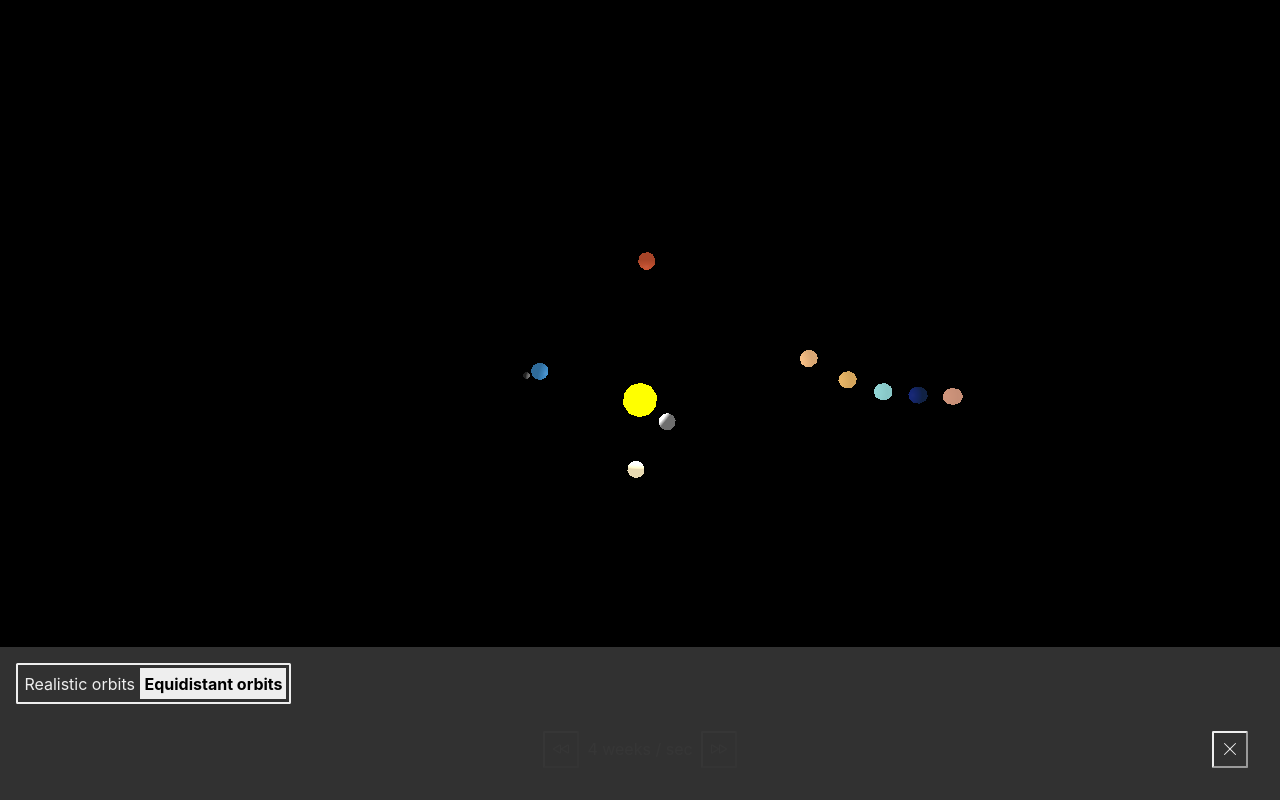
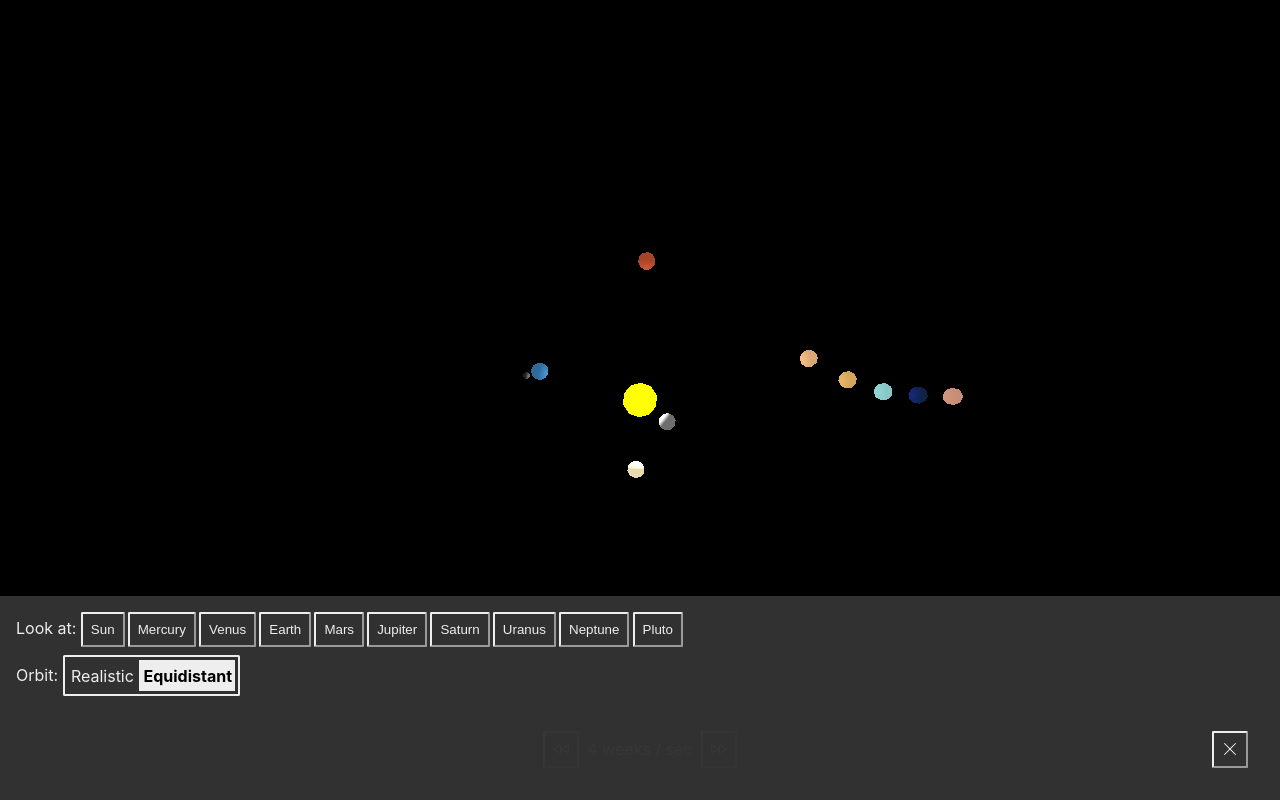
Before and after one commit to spicalous/space-viz, a Vue app: page / in a window 1280 px wide. Both pictures are taken after a click on the button 1230 px from the left and 749 px from the top of the page. Built offline with nearby package versions, Linux system fonts and the light colour scheme; the HTML template or start-up script is replaced by a standard one.

Commit message:
implement "look at" user controls

```diff
--- a/src/components/MainContainer.vue
+++ b/src/components/MainContainer.vue
@@ -1,6 +1,6 @@
 <script setup lang="ts">
   import { ref } from 'vue';
-  import { PerspectiveCamera, PointLight, Scene } from 'three';
+  import { PerspectiveCamera, PointLight, Scene, Vector3 } from 'three';
   import CanvasContainer from './CanvasContainer.vue';
   import UserControlsContainer from './UserControlsContainer.vue';
   import DebugContainer from './DebugContainer.vue';
@@ -14,37 +14,38 @@
   const speed = ref(Speed.FOUR_WEEKS_PER_SECOND);
   const equidistantOrbits = ref(true);
   const fps = ref(0);
-  const objects: AstronomicalObjectViewModel[] = [];
+
+                                                        // | radius 100km | rotation mins | mesh properties                       |
+                                                        // |==============|===============|=======================================|
+  const sun = new AstronomicalObjectViewModel("Sun",                   10,          36072, { emissive: 0xFFFF00 });
+  const mercury = new AstronomicalObjectViewModel("Mercury",            5,          84450, { color: 0x6E6E6E, emissive: 0x6E6E6E });
+  const venus = new AstronomicalObjectViewModel("Venus",                5,         349946, { color: 0xE8DAB2, emissive: 0xE8DAB2 });
+  const earth = new AstronomicalObjectViewModel("Earth",                5,           1436, { color: 0x2F6B9A, emissive: 0x2F6B9A });
+  const mars = new AstronomicalObjectViewModel("Mars",                  5,           1477, { color: 0xA64428, emissive: 0xA64428 });
+  const jupiter = new AstronomicalObjectViewModel("Jupiter",            5,            596, { color: 0xD9A774, emissive: 0xD9A774 });
+  const saturn = new AstronomicalObjectViewModel("Saturn",              5,            639, { color: 0xD4A55C, emissive: 0xD4A55C });
+  const uranus = new AstronomicalObjectViewModel("Uranus",              5,           1034, { color: 0x88C7C7, emissive: 0x88C7C7 });
+  const neptune = new AstronomicalObjectViewModel("Neptune",            5,            967, { color: 0x2233FF, emissive: 0x112244 });
+  const pluto = new AstronomicalObjectViewModel("Pluto",                5,           9197, { color: 0xC68E76, emissive: 0xC68E76 });
+  const moon = new AstronomicalObjectViewModel("Moon",                  2,          39343, { color: 0x888888, emissive: 0x222222 });
+
+  const objects: AstronomicalObjectViewModel[] = [
+    sun,
+    mercury,
+    venus,
+    earth,
+    mars,
+    jupiter,
+    saturn,
+    uranus,
+    neptune,
+    pluto,
+    moon
+  ];
   const camera = initCamera();
   const scene = initScene();
 
   function initScene() {
-                                                // | radius 100km | rotation mins | mesh properties                       |
-                                                // |==============|===============|=======================================|
-    const sun = new AstronomicalObjectViewModel(               10,          36072, { emissive: 0xFFFF00 });
-    const mercury = new AstronomicalObjectViewModel(            5,          84450, { color: 0x6E6E6E, emissive: 0x6E6E6E });
-    const venus = new AstronomicalObjectViewModel(              5,         349946, { color: 0xE8DAB2, emissive: 0xE8DAB2 });
-    const earth = new AstronomicalObjectViewModel(              5,           1436, { color: 0x2F6B9A, emissive: 0x2F6B9A });
-    const mars = new AstronomicalObjectViewModel(               5,           1477, { color: 0xA64428, emissive: 0xA64428 });
-    const jupiter = new AstronomicalObjectViewModel(            5,            596, { color: 0xD9A774, emissive: 0xD9A774 });
-    const saturn = new AstronomicalObjectViewModel(             5,            639, { color: 0xD4A55C, emissive: 0xD4A55C });
-    const uranus = new AstronomicalObjectViewModel(             5,           1034, { color: 0x88C7C7, emissive: 0x88C7C7 });
-    const neptune = new AstronomicalObjectViewModel(            5,            967, { color: 0x2233FF, emissive: 0x112244 });
-    const pluto = new AstronomicalObjectViewModel(              5,           9197, { color: 0xC68E76, emissive: 0xC68E76 });
-    const moon = new AstronomicalObjectViewModel(               2,          39343, { color: 0x888888, emissive: 0x222222 });
-
-    objects.push(sun);
-    objects.push(mercury);
-    objects.push(venus);
-    objects.push(earth);
-    objects.push(mars);
-    objects.push(jupiter);
-    objects.push(saturn);
-    objects.push(uranus);
-    objects.push(neptune);
-    objects.push(pluto);
-    objects.push(moon);
-
     const scene = new Scene();
     scene.add(sun.mesh);
     scene.add(sun.group);
@@ -96,6 +97,26 @@
   function getAspectRatio(): number {
     return window.innerWidth / window.innerHeight;
   }
+
+  const lookAtControlData: AstronomicalObjectViewModel[] = [
+    sun,
+    mercury,
+    venus,
+    earth,
+    mars,
+    jupiter,
+    saturn,
+    uranus,
+    neptune,
+    pluto
+  ];
+
+  function lookAt(object: AstronomicalObjectViewModel) {
+    const targetPosition = new Vector3();
+    object.mesh.getWorldPosition(targetPosition);
+    console.log(targetPosition);
+    camera.lookAt(targetPosition); // TODO investigate why this doesn't work;
+  }
 </script>
 
 <template>
@@ -111,6 +132,8 @@
     <UserControlsContainer
       v-model:current-speed="speed"
       v-model:equidistant-orbits="equidistantOrbits"
+      :look-at-control-data="lookAtControlData"
+      @lookAt="lookAt"
     />
     <DebugContainer
       v-if="props.debugEnabled"
--- a/src/components/UserControlsContainer.vue
+++ b/src/components/UserControlsContainer.vue
@@ -7,9 +7,15 @@
   import IconRewind from './icons/IconRewind.vue';
   import IconList from './icons/IconList.vue';
   import TextToggle from './TextToggle.vue';
+  import AstronomicalObjectViewModel from './../view-models/astronomical-object-view-model';
 
   const currentSpeed: Ref<Speed> = defineModel('currentSpeed', { required: true });
   const equidistantOrbits: Ref<boolean> = defineModel('equidistantOrbits', { required: true });
+  const emit = defineEmits(['lookAt']);
+  const props = defineProps<{
+    lookAtControlData: AstronomicalObjectViewModel[]
+  }>();
+
   const showMenu = ref(false);
 
   const SPEED_TO_INDEX = [
@@ -59,10 +65,22 @@
     <div v-if="showMenu" class="menu">
       <div class="menu-content">
         <div class="menu-row">
+          Look at:
+          <button
+            v-for="astronomicalObjectViewModel in props.lookAtControlData"
+            :key="astronomicalObjectViewModel.displayName"
+            style="margin-right: 0.2rem;"
+            @click="emit('lookAt', astronomicalObjectViewModel)"
+          >
+            {{ astronomicalObjectViewModel.displayName }}
+          </button>
+        </div>
+        <div class="menu-row">
+          Orbit:
           <TextToggle
             v-model="equidistantOrbits"
-            left-false-text="Realistic orbits"
-            right-true-text="Equidistant orbits"
+            left-false-text="Realistic"
+            right-true-text="Equidistant"
           />
         </div>
       </div>
@@ -101,6 +119,10 @@
     right: 2rem;
   }
 
+  .menu-row {
+    margin-bottom: 0.5rem;
+  }
+
   .speed-controls {
     align-self: flex-end;
     width: 100%;
--- a/src/view-models/astronomical-object-view-model.ts
+++ b/src/view-models/astronomical-object-view-model.ts
@@ -6,15 +6,18 @@ const SPHERE_HEIGHT_SEGMENTS = 10;
 
 export default class AstronomicalObjectViewModel {
 
+  displayName: string;
   equitorialRadiKilometers: number;
   rotationDurationMinutes: number;
   mesh: Mesh;
   group: Group;
   orbits: [Object3D, number][];
 
-  constructor(equitorialRadiKilometers: number,
+  constructor(displayName: string,
+              equitorialRadiKilometers: number,
               rotationDurationMinutes: number,
               materialProperties: object) {
+    this.displayName = displayName;
     this.equitorialRadiKilometers = equitorialRadiKilometers;
     this.rotationDurationMinutes = rotationDurationMinutes;
     this.mesh = new Mesh(
```
Also changed, not shown: 1 other file (tests, documents, lock files or other folders).
